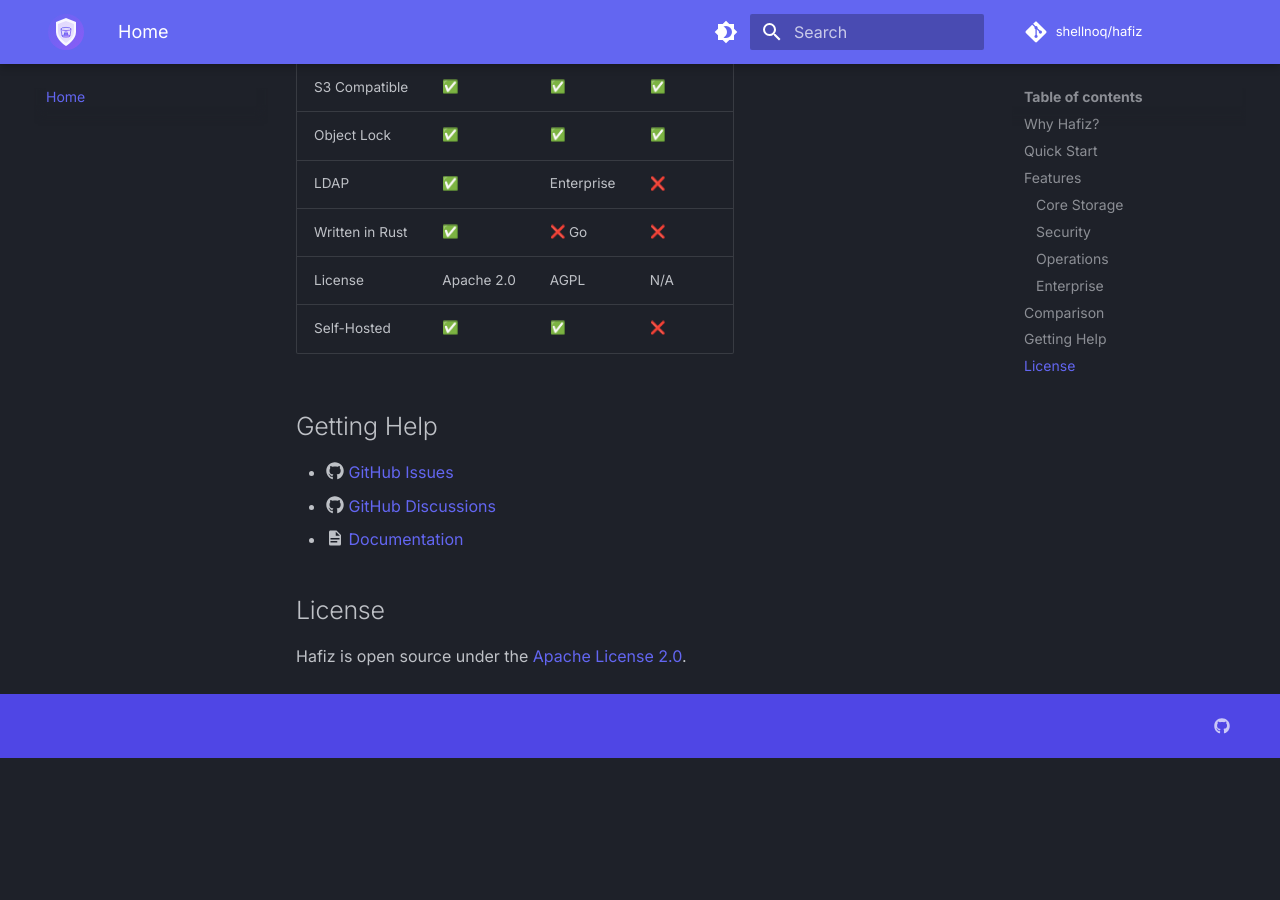
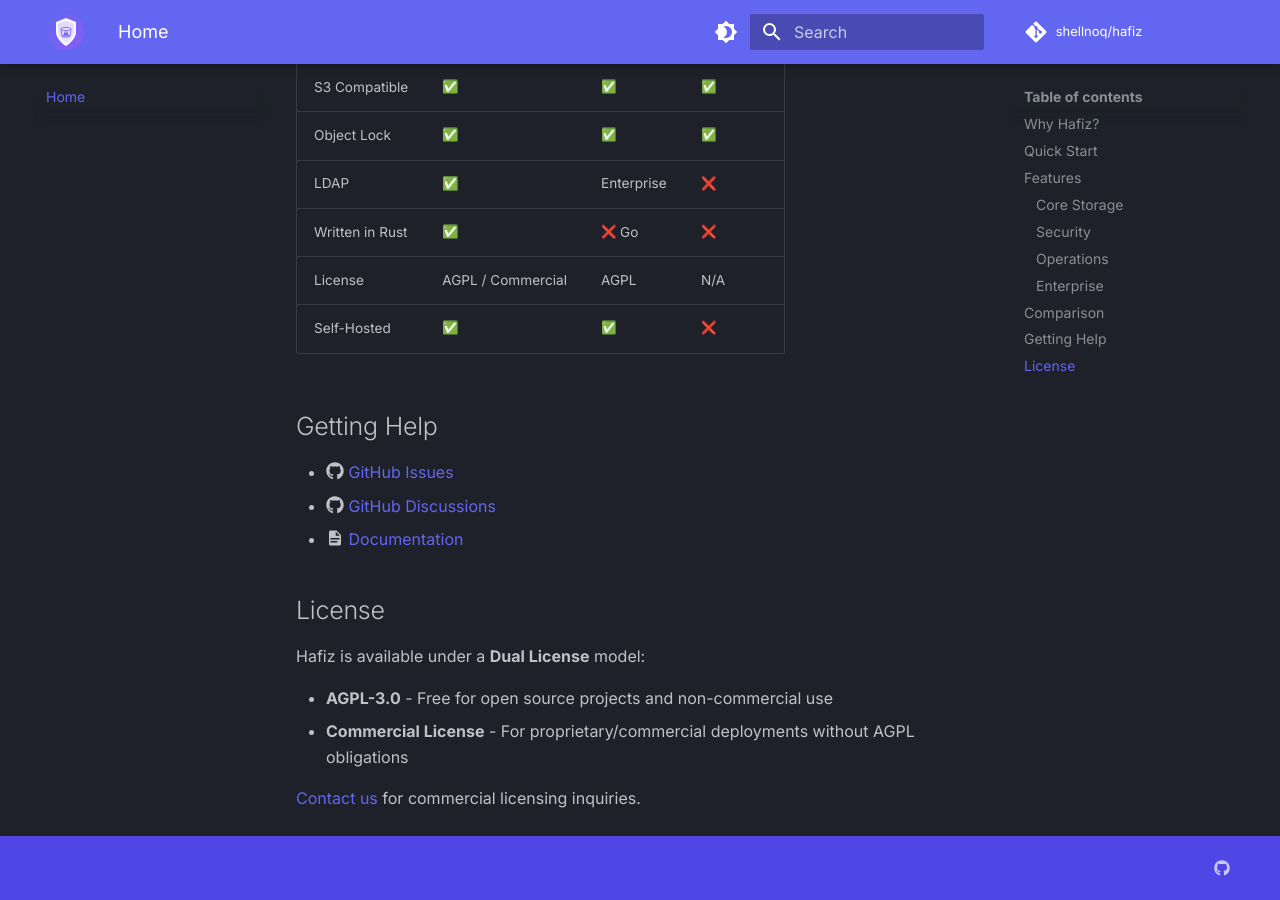
Before and after one commit to shellnoq/hafiz-web, an MkDocs documentation site: the page built from docs/index.md, in a window 1280 px wide and 900 px high, scrolled down 3457 px. Built offline with MkDocs 1.6.1 and Material for MkDocs 9.7.7, drawn with Linux system fonts in a browser that asks for light colours; emoji names are drawn with the system emoji font; comment, search, counter and statistics services are not loaded; before the commit the page ends 4215 px from its top, so only the background shows below that.

Commit message:
Fix badges and update to Dual License (AGPL/Commercial)

```diff
--- a/docs/index.md
+++ b/docs/index.md
@@ -14,9 +14,10 @@ description: Hafiz - Enterprise-grade S3-compatible object storage written in Ru
 </p>
 
 <p align="center">
-  <a href="https://github.com/shellnoq/hafiz/actions"><img src="https://github.com/shellnoq/hafiz/workflows/CI/badge.svg" alt="CI Status"></a>
-  <a href="https://github.com/shellnoq/hafiz/releases"><img src="https://img.shields.io/github/v/release/shellnoq/hafiz" alt="Release"></a>
-  <a href="https://github.com/shellnoq/hafiz/blob/main/LICENSE"><img src="https://img.shields.io/github/license/shellnoq/hafiz" alt="License"></a>
+  <img src="https://img.shields.io/badge/version-0.1.0-blue" alt="Version">
+  <img src="https://img.shields.io/badge/rust-1.85+-orange" alt="Rust">
+  <img src="https://img.shields.io/badge/license-Dual%20(AGPL%2FCommercial)-green" alt="License">
+  <img src="https://img.shields.io/badge/S3%20API-76%2B%20endpoints-blueviolet" alt="S3 API">
 </p>
 
 ---
@@ -163,7 +164,7 @@ description: Hafiz - Enterprise-grade S3-compatible object storage written in Ru
 | Object Lock | :white_check_mark: | :white_check_mark: | :white_check_mark: |
 | LDAP | :white_check_mark: | Enterprise | :x: |
 | Written in Rust | :white_check_mark: | :x: Go | :x: |
-| License | Apache 2.0 | AGPL | N/A |
+| License | AGPL / Commercial | AGPL | N/A |
 | Self-Hosted | :white_check_mark: | :white_check_mark: | :x: |
 
 ## Getting Help
@@ -174,4 +175,9 @@ description: Hafiz - Enterprise-grade S3-compatible object storage written in Ru
 
 ## License
 
-Hafiz is open source under the [Apache License 2.0](https://github.com/shellnoq/hafiz/blob/main/LICENSE).
+Hafiz is available under a **Dual License** model:
+
+- **AGPL-3.0** - Free for open source projects and non-commercial use
+- **Commercial License** - For proprietary/commercial deployments without AGPL obligations
+
+[Contact us](mailto:info@e2esolutions.tech) for commercial licensing inquiries.
--- a/index.html
+++ b/index.html
@@ -1585,7 +1585,7 @@ aws --endpoint-url <span class="string">https://hafiz.local:9000</span> s3 cp fi
                 </div>
             </div>
             <div class="footer-bottom">
-                <p>&copy; 2024 Hafiz. Open source under Apache 2.0 license.</p>
+                <p>&copy; 2024 Hafiz. Dual licensed under AGPL-3.0 and Commercial License.</p>
                 <div class="footer-social">
                     <a href="https://github.com/shellnoq/hafiz" target="_blank" aria-label="GitHub">
                         <svg viewBox="0 0 24 24" fill="currentColor">
```
